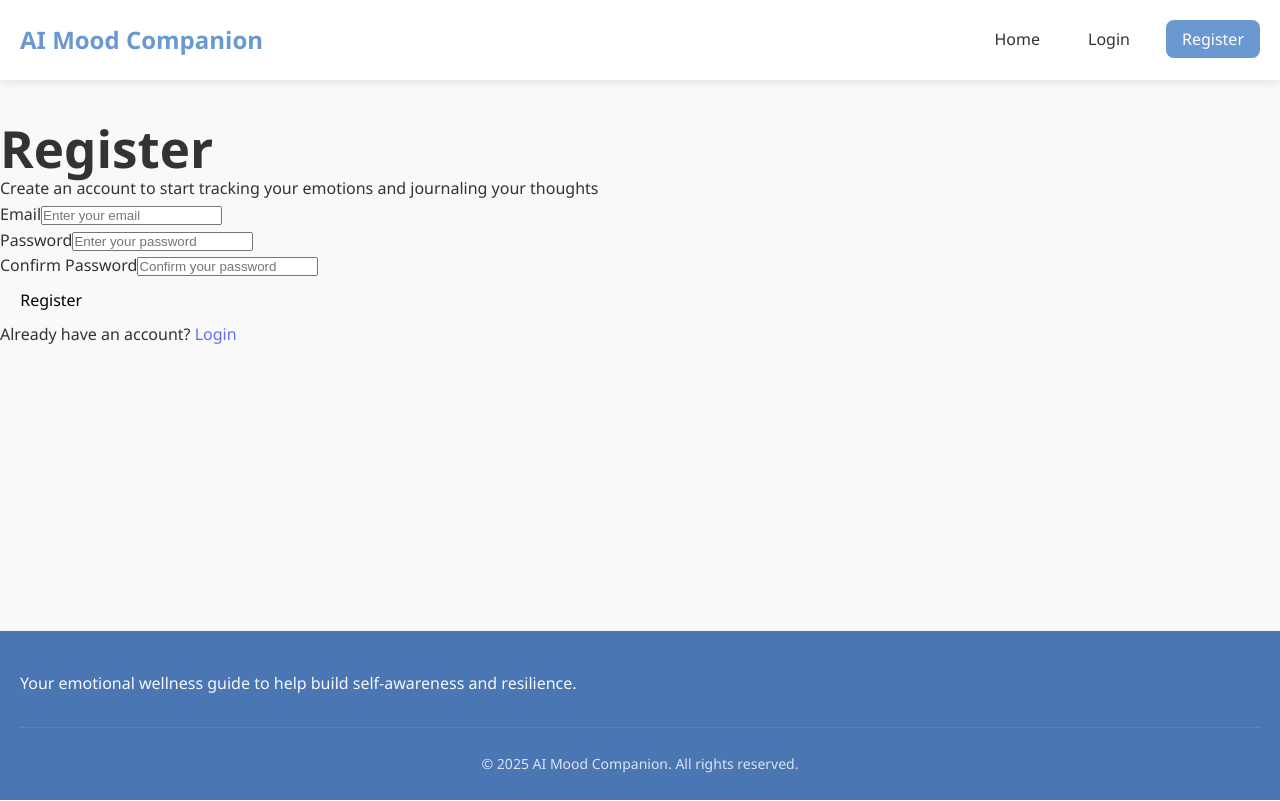
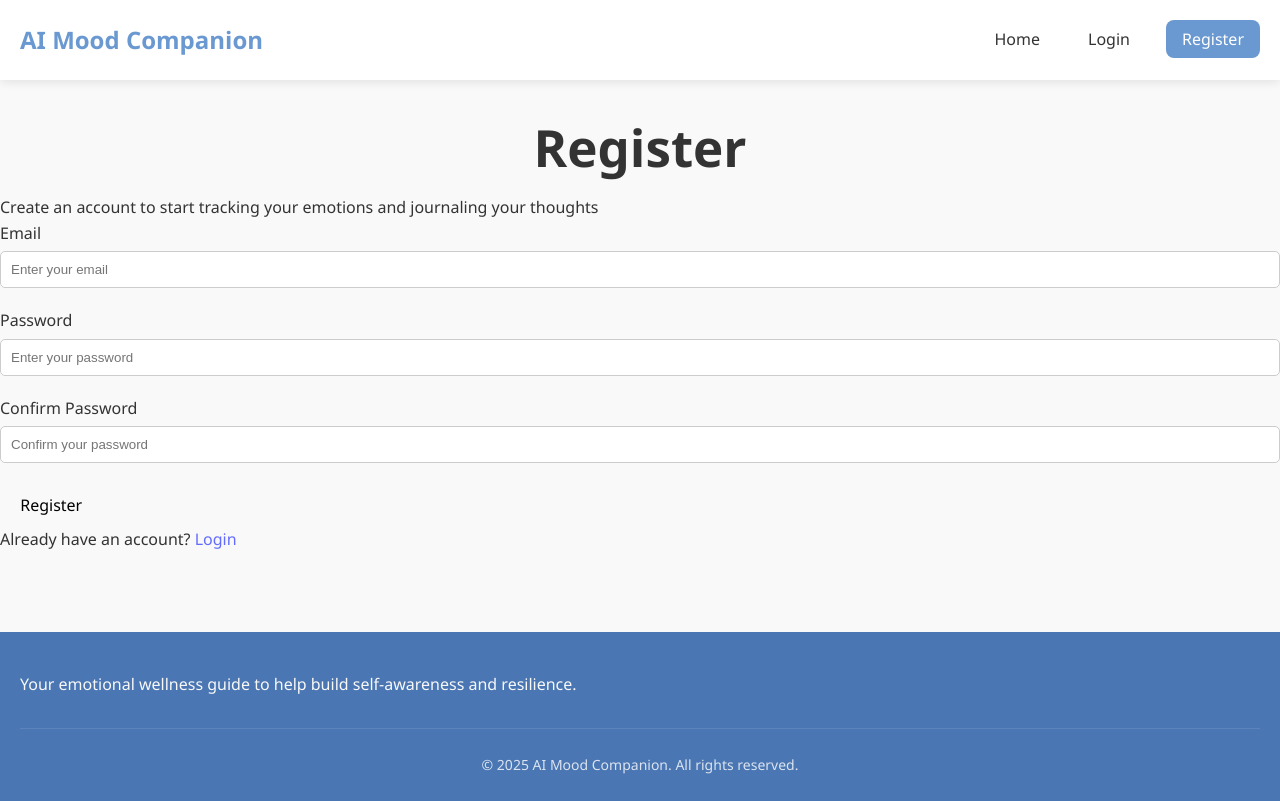
Before and after one commit to swanwish/MoodCompanion, a React (Vite) app in the folder client/: page /register in a window 1280 px wide. Built offline with nearby package versions, Linux system fonts and the light colour scheme.

Commit message:
added styling for RegisterPage

```diff
--- a/client/src/pages/RegisterPage.css
+++ b/client/src/pages/RegisterPage.css
@@ -0,0 +1,66 @@
+body {
+    background-color: #f0f2f5;
+    font-family: 'Roboto', sans-serif;
+    margin: 0;
+    padding: 0;
+    display: flex;
+    justify-content: center;
+    align-items: center;
+    height: 100vh;
+}
+
+
+h1 {
+    text-align: center;
+    margin-bottom: 20px;
+}
+
+.form-group {
+    margin-bottom: 20px;
+}
+
+.form-group label {
+    display: block;
+    margin-bottom: 5px;
+}
+
+.form-group input {
+    width: 100%;
+    padding: 10px;
+    border: 1px solid #ccc;
+    border-radius: 5px;
+}
+
+.form-group button {
+    width: 100%;
+    padding: 10px;
+    border: none;
+    border-radius: 5px;
+    background-color: #007bff;
+    color: #fff;
+    cursor: pointer;
+}
+
+.form-group button:hover {
+    background-color: #0056b3;
+}
+
+.form-group p {
+    margin-top: 10px;
+    text-align: center;
+}
+
+.form-group p a {
+    color: #007bff;
+}
+
+.form-group p a:hover {
+    text-decoration: none;
+    color: #0056b3;
+}
+
+.form-group p.error {
+    color: red;
+    margin-top: 10px;
+    text-align: center;
+}
```
